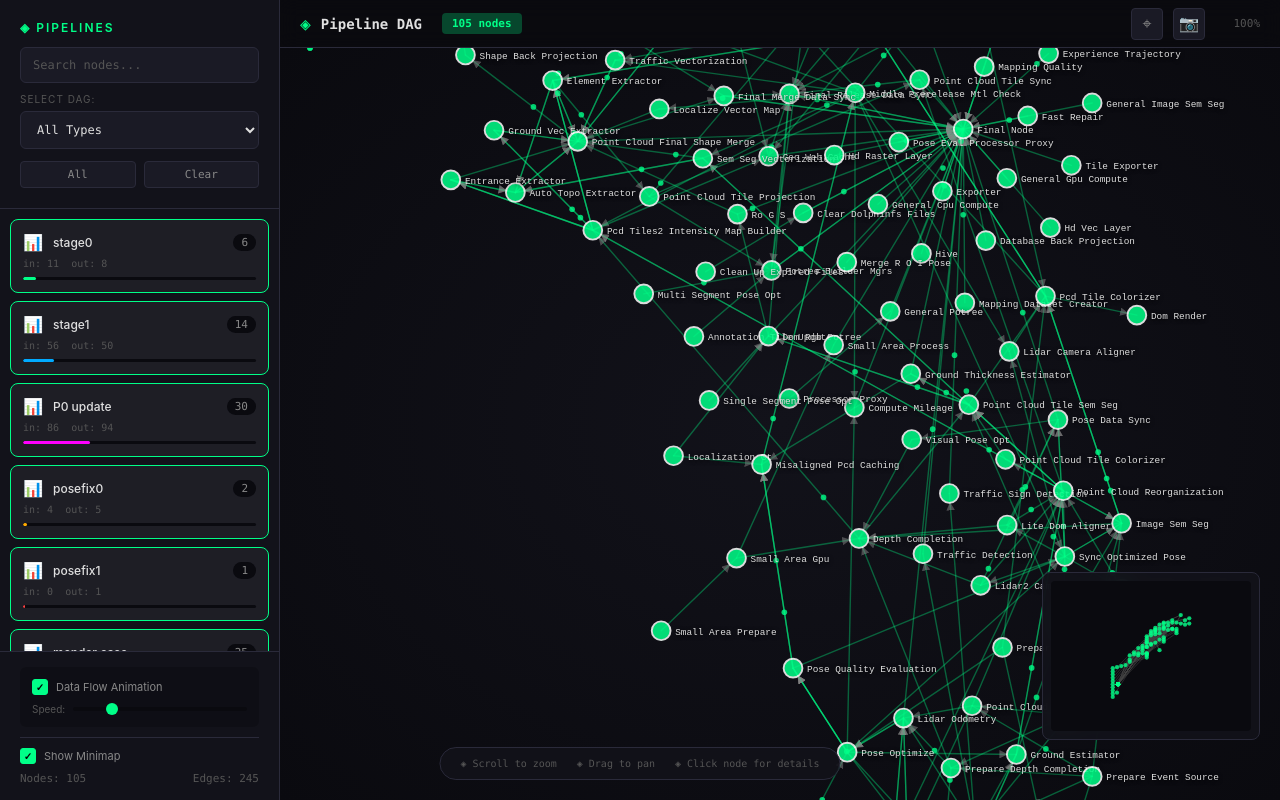
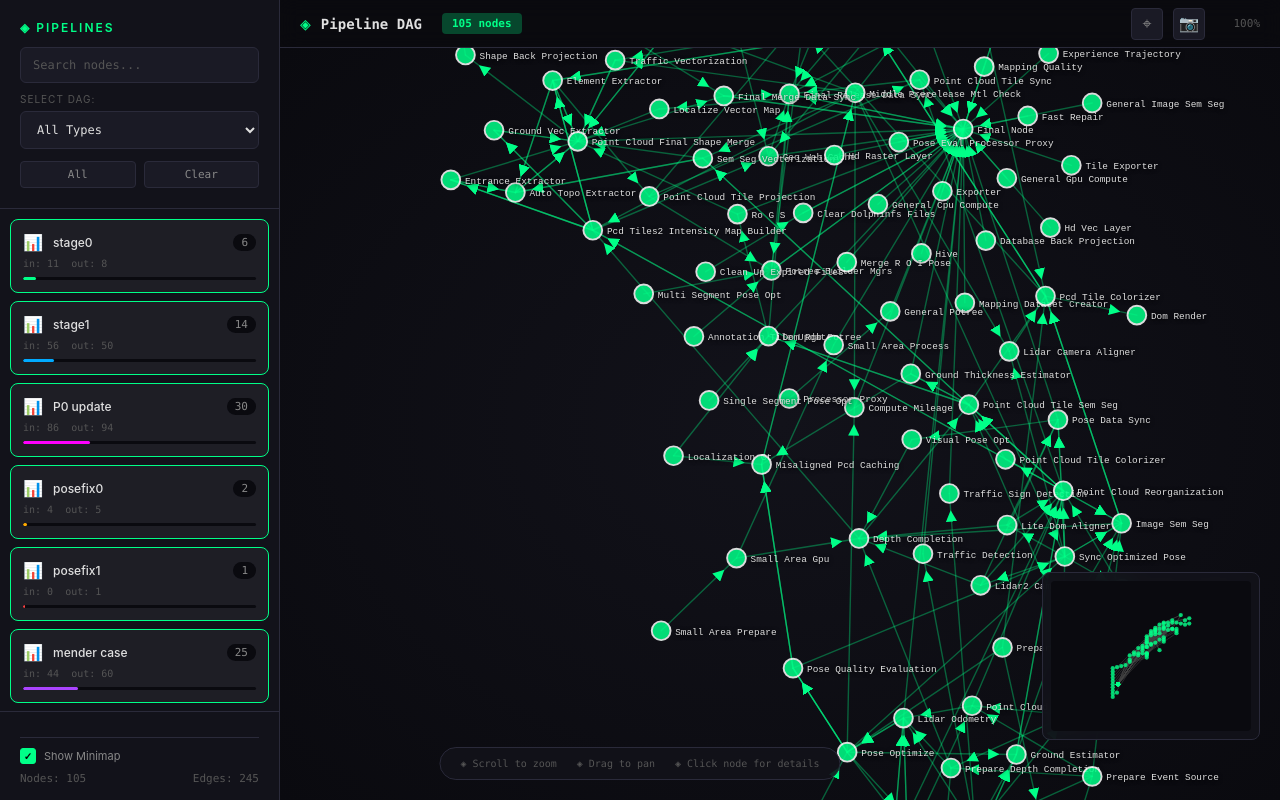
Before and after one commit to twpp97/pipeline-visualizer, a React (Vite) app: page / in a window 1280 px wide. Built offline with nearby package versions, Linux system fonts and the light colour scheme.

Commit message:
Fix: remove animation, add clear directional arrows for data flow

```diff
--- a/src/App.tsx
+++ b/src/App.tsx
@@ -59,8 +59,6 @@ export default function App() {
   )
   const [searchQuery, setSearchQuery] = useState('')
   const [zoomTransform, setZoomTransform] = useState<d3.ZoomTransform>(d3.zoomIdentity)
-  const [showParticles, setShowParticles] = useState(true)
-  const [animationSpeed, setAnimationSpeed] = useState(1)
   const [showMinimap, setShowMinimap] = useState(true)
   const [highlightPath, setHighlightPath] = useState(false)
   const [pathNodes, setPathNodes] = useState<Set<string>>(new Set())
@@ -326,22 +324,21 @@ export default function App() {
       .force('center', d3.forceCenter(width / 2, height / 2))
       .force('collision', d3.forceCollide().radius(35))
 
-    // Arrow marker
+    // Arrow marker for data flow direction
     svg.append('defs').selectAll('marker')
       .data(['arrow'])
       .enter()
       .append('marker')
       .attr('id', 'arrow')
       .attr('viewBox', '0 -5 10 10')
-      .attr('refX', 20)
+      .attr('refX', 25)
       .attr('refY', 0)
-      .attr('markerWidth', 6)
-      .attr('markerHeight', 6)
+      .attr('markerWidth', 8)
+      .attr('markerHeight', 8)
       .attr('orient', 'auto')
       .append('path')
       .attr('d', 'M0,-5L10,0L0,5')
-      .attr('fill', '#888')
-      .attr('opacity', 0.5)
+      .attr('fill', '#00ff88')
 
     // Draw edges
     const link = g.append('g')
@@ -380,43 +377,7 @@ export default function App() {
       })
       .attr('marker-end', 'url(#arrow)')
 
-    // Animated particles on edges
-    const particles: any[] = []
 
-    if (showParticles && links.length > 0 && !highlightPath) {
-      const particleGroup = g.append('g').attr('class', 'particles')
-
-      links.forEach((l, i) => {
-        if (i % 3 === 0) {
-          const particle = particleGroup.append('circle')
-            .attr('r', 3)
-            .attr('fill', '#00ff88')
-            .attr('opacity', 0.8)
-
-          const animate = () => {
-            const duration = 2000 / animationSpeed + Math.random() * 1000
-            const pathLength = Math.sqrt(
-              Math.pow((l.target as D3Node).x! - (l.source as D3Node).x!, 2) +
-              Math.pow((l.target as D3Node).y! - (l.source as D3Node).y!, 2)
-            )
-
-            if (pathLength > 0) {
-              particle
-                .attr('cx', (l.source as D3Node).x)
-                .attr('cy', (l.source as D3Node).y)
-                .transition()
-                .duration(duration)
-                .ease(d3.easeLinear)
-                .attr('cx', (l.target as D3Node).x)
-                .attr('cy', (l.target as D3Node).y)
-                .on('end', animate)
-            }
-          }
-          animate()
-          particles.push(particle)
-        }
-      })
-    }
 
     // Draw nodes
     const node = g.append('g')
@@ -495,10 +456,9 @@ export default function App() {
     })
 
     return () => {
-      particles.forEach(p => p.interrupt())
       simulation.stop()
     }
-  }, [filteredData, hoveredNode, selectedNode, showParticles, animationSpeed, highlightPath, pathNodes])
+  }, [filteredData, hoveredNode, selectedNode, highlightPath, pathNodes])
 
   // Minimap effect
   useEffect(() => {
@@ -680,29 +640,6 @@ export default function App() {
         </div>
 
         <div className="sidebar-footer">
-          {/* Animation controls */}
-          <div className="animation-controls">
-            <label className="toggle-label">
-              <input
-                type="checkbox"
-                checked={showParticles}
-                onChange={(e) => setShowParticles(e.target.checked)}
-              />
-              <span>Data Flow Animation</span>
-            </label>
-            <div className="speed-control">
-              <span>Speed:</span>
-              <input
-                type="range"
-                min="0.5"
-                max="3"
-                step="0.5"
-                value={animationSpeed}
-                onChange={(e) => setAnimationSpeed(Number(e.target.value))}
-              />
-            </div>
-          </div>
-
           {/* View controls */}
           <div className="view-controls">
             <label className="toggle-label">
```
Also changed, not shown: 3 other files (tests, documents, lock files or other folders).
